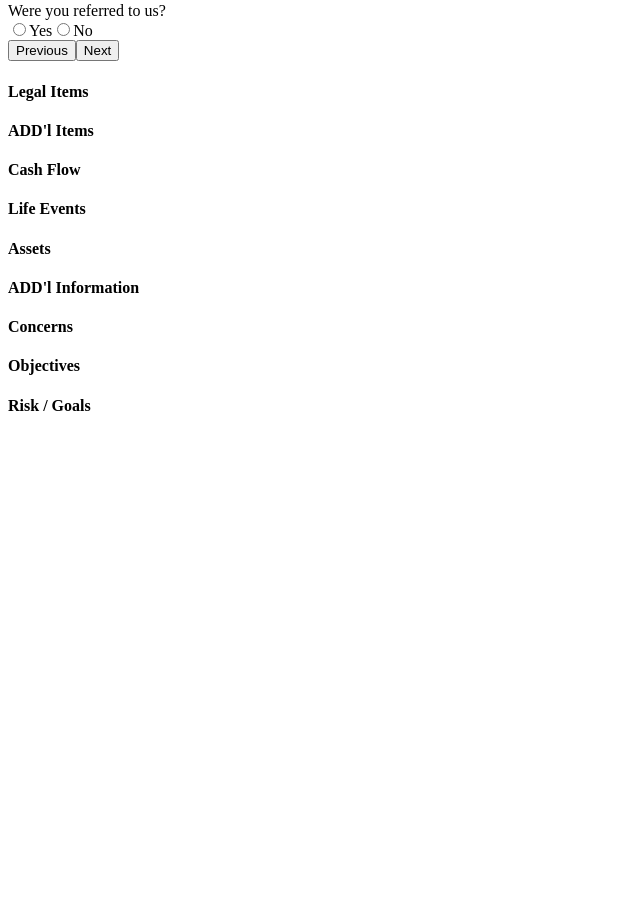
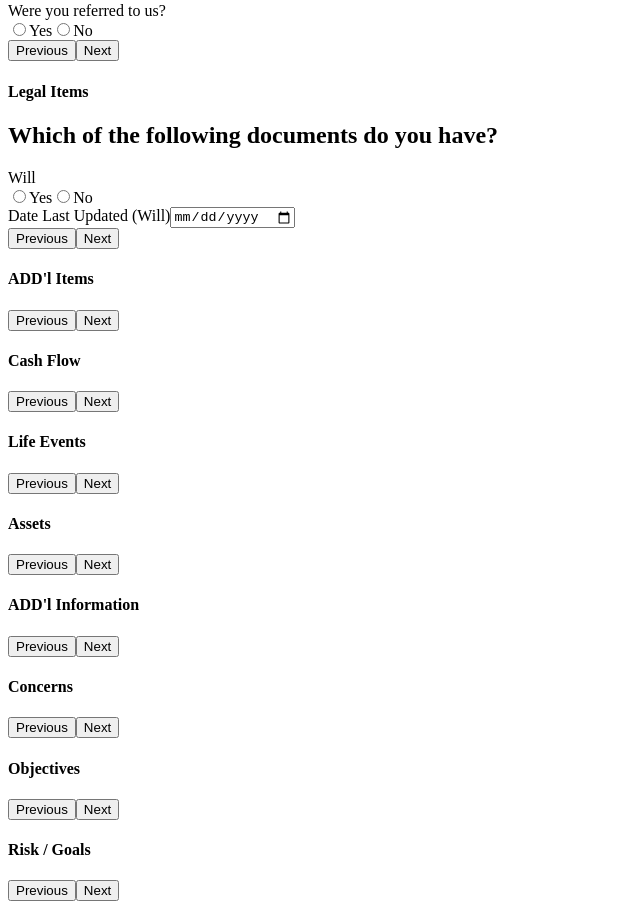
Before and after one commit to coderspassion/multi-step-form, a Vue app: page / in a window 1280 px wide. Shown: the part 1303-2212 px from the top of the page, without its empty margins (0-640 px from the left). Before the commit the page ends 1739 px from the top, so only its background shows below. Built offline with nearby package versions, Linux system fonts and the light colour scheme.

Commit message:
next and prev functionality in all step

```diff
--- a/src/components/FormSteps/Step10.vue
+++ b/src/components/FormSteps/Step10.vue
@@ -4,5 +4,12 @@
         <h4 class="card-title">Concerns</h4>
       </div>
       <div class="card-body"></div>
+      <div class="card-footer">
+      <div class="d-flex justify-content-end gap-1">
+        <button class="btn btn-secondary" @click="$emit('prevStep')">Previous</button>
+        <button class="btn btn-primary" @click="$emit('nextStep')">Next</button>
+      </div>
+
+    </div>
     </div>
   </template>
--- a/src/components/FormSteps/Step11.vue
+++ b/src/components/FormSteps/Step11.vue
@@ -4,5 +4,12 @@
         <h4 class="card-title">Objectives</h4>
       </div>
       <div class="card-body"></div>
+      <div class="card-footer">
+      <div class="d-flex justify-content-end gap-1">
+        <button class="btn btn-secondary" @click="$emit('prevStep')">Previous</button>
+        <button class="btn btn-primary" @click="$emit('nextStep')">Next</button>
+      </div>
+
+    </div>
     </div>
   </template>
--- a/src/components/FormSteps/Step12.vue
+++ b/src/components/FormSteps/Step12.vue
@@ -4,5 +4,12 @@
         <h4 class="card-title">Risk / Goals</h4>
       </div>
       <div class="card-body"></div>
+      <div class="card-footer">
+      <div class="d-flex justify-content-end gap-1">
+        <button class="btn btn-secondary" @click="$emit('prevStep')">Previous</button>
+        <button class="btn btn-primary" @click="$emit('nextStep')">Next</button>
+      </div>
+
+    </div>
     </div>
   </template>
--- a/src/components/FormSteps/Step4.vue
+++ b/src/components/FormSteps/Step4.vue
@@ -1,8 +1,65 @@
+<script setup>
+import multiForm from '../../composables/multiForm';
+
+
+const {mainForm} =multiForm();
+
+</script>
+
 <template>
-    <div class="card">
-      <div class="card-header">
-        <h4 class="card-title">Legal Items</h4>
+  <div class="card">
+    <div class="card-header">
+      <h4 class="card-title">Legal Items</h4>
+    </div>
+    <div class="card-body">
+      <div class="row">
+        <h2>Which of the following documents do you have?</h2>
+        <div class="col-md-6 mb-3">
+          <label class="form-label"
+            >Will</label
+          >
+          <div>
+            <label class="form-check form-check-inline">
+              <input
+                class="form-check-input"
+                type="radio"
+                name="will"
+                value="yes"
+                v-model="mainForm.will"
+              />
+              <span class="form-check-label">Yes</span>
+            </label>
+            <label class="form-check form-check-inline">
+              <input
+                class="form-check-input"
+                type="radio"
+                name="child_with_special_need"
+                value="no"
+                v-model="mainForm.child_with_special_need"
+              />
+              <span class="form-check-label">No</span>
+            </label>
+          </div>
+        </div>
+
+        <div class="col-md-6 mb-3">
+          <label class="form-label"
+            >Date Last Updated (Will)</label
+          >
+          <input type="date" class="form-control" v-model="mainForm.will_last_updated">
+
+        </div>
+
+
       </div>
-      <div class="card-body"></div>
     </div>
-  </template>
+    <div class="card-footer">
+      <div class="d-flex justify-content-end gap-1">
+        <button class="btn btn-secondary" @click="$emit('prevStep')">
+          Previous
+        </button>
+        <button class="btn btn-primary" @click="$emit('nextStep')">Next</button>
+      </div>
+    </div>
+  </div>
+</template>
--- a/src/components/FormSteps/Step5.vue
+++ b/src/components/FormSteps/Step5.vue
@@ -4,5 +4,12 @@
         <h4 class="card-title">ADD'l Items</h4>
       </div>
       <div class="card-body"></div>
+      <div class="card-footer">
+      <div class="d-flex justify-content-end gap-1">
+        <button class="btn btn-secondary" @click="$emit('prevStep')">Previous</button>
+        <button class="btn btn-primary" @click="$emit('nextStep')">Next</button>
+      </div>
+
+    </div>
     </div>
   </template>
--- a/src/components/FormSteps/Step6.vue
+++ b/src/components/FormSteps/Step6.vue
@@ -4,5 +4,12 @@
         <h4 class="card-title">Cash Flow</h4>
       </div>
       <div class="card-body"></div>
+      <div class="card-footer">
+      <div class="d-flex justify-content-end gap-1">
+        <button class="btn btn-secondary" @click="$emit('prevStep')">Previous</button>
+        <button class="btn btn-primary" @click="$emit('nextStep')">Next</button>
+      </div>
+
+    </div>
     </div>
   </template>
--- a/src/components/FormSteps/Step7.vue
+++ b/src/components/FormSteps/Step7.vue
@@ -4,5 +4,12 @@
         <h4 class="card-title">Life Events</h4>
       </div>
       <div class="card-body"></div>
+      <div class="card-footer">
+      <div class="d-flex justify-content-end gap-1">
+        <button class="btn btn-secondary" @click="$emit('prevStep')">Previous</button>
+        <button class="btn btn-primary" @click="$emit('nextStep')">Next</button>
+      </div>
+
+    </div>
     </div>
   </template>
--- a/src/components/FormSteps/Step8.vue
+++ b/src/components/FormSteps/Step8.vue
@@ -4,5 +4,12 @@
         <h4 class="card-title">Assets</h4>
       </div>
       <div class="card-body"></div>
+      <div class="card-footer">
+      <div class="d-flex justify-content-end gap-1">
+        <button class="btn btn-secondary" @click="$emit('prevStep')">Previous</button>
+        <button class="btn btn-primary" @click="$emit('nextStep')">Next</button>
+      </div>
+
+    </div>
     </div>
   </template>
--- a/src/components/FormSteps/Step9.vue
+++ b/src/components/FormSteps/Step9.vue
@@ -4,5 +4,12 @@
         <h4 class="card-title">ADD'l Information</h4>
       </div>
       <div class="card-body"></div>
+      <div class="card-footer">
+      <div class="d-flex justify-content-end gap-1">
+        <button class="btn btn-secondary" @click="$emit('prevStep')">Previous</button>
+        <button class="btn btn-primary" @click="$emit('nextStep')">Next</button>
+      </div>
+
+    </div>
     </div>
   </template>
--- a/src/components/MultiForm.vue
+++ b/src/components/MultiForm.vue
@@ -103,7 +103,7 @@ const prevStep = () => {
                 role="tabpanel"
                 aria-labelledby="step-4-tab"
               >
-                <Step4/>
+                <Step4 @nextStep="nextStep()"  @prevStep="prevStep()"/>
               </div>
 
               <div
@@ -113,7 +113,7 @@ const prevStep = () => {
                 role="tabpanel"
                 aria-labelledby="step-5-tab"
               >
-                <Step5/>
+                <Step5 @nextStep="nextStep()"  @prevStep="prevStep()"/>
               </div>
 
               <div
@@ -123,7 +123,7 @@ const prevStep = () => {
                 role="tabpanel"
                 aria-labelledby="step-6-tab"
               >
-                <Step6/>
+                <Step6 @nextStep="nextStep()"  @prevStep="prevStep()"/>
               </div>
 
               <div
@@ -133,7 +133,7 @@ const prevStep = () => {
                 role="tabpanel"
                 aria-labelledby="step-7-tab"
               >
-                <Step7/>
+                <Step7 @nextStep="nextStep()"  @prevStep="prevStep()"/>
               </div>
 
               <div
@@ -143,7 +143,7 @@ const prevStep = () => {
                 role="tabpanel"
                 aria-labelledby="step-8-tab"
               >
-                <Step8/>
+                <Step8 @nextStep="nextStep()"  @prevStep="prevStep()"/>
               </div>
 
               <div
@@ -153,7 +153,7 @@ const prevStep = () => {
                 role="tabpanel"
                 aria-labelledby="step-9-tab"
               >
-                <Step9/>
+                <Step9 @nextStep="nextStep()"  @prevStep="prevStep()"/>
               </div>
 
               <div
@@ -163,7 +163,7 @@ const prevStep = () => {
                 role="tabpanel"
                 aria-labelledby="step-10-tab"
               >
-                <Step10/>
+                <Step10 @nextStep="nextStep()"  @prevStep="prevStep()"/>
               </div>
 
               <div
@@ -173,7 +173,7 @@ const prevStep = () => {
                 role="tabpanel"
                 aria-labelledby="step-11-tab"
               >
-                <Step11/>
+                <Step11 @nextStep="nextStep()"  @prevStep="prevStep()"/>
               </div>
 
               <div
@@ -183,7 +183,7 @@ const prevStep = () => {
                 role="tabpanel"
                 aria-labelledby="step-12-tab"
               >
-                <Step12/>
+                <Step12 @nextStep="nextStep()"  @prevStep="prevStep()"/>
               </div>
             </div>
           </div>
--- a/src/composables/multiForm.js
+++ b/src/composables/multiForm.js
@@ -41,7 +41,18 @@ export default function multiForm() {
     child_with_special_need:"",
     child_joint_owners:"",
     referred:"",
-    referred_by:""
+    referred_by:"",
+    //legal items
+    will:"",
+    will_last_updated:"",
+    poa_asstes:"",
+    poa_asstes_last_updated:"",
+    poa_health:"",
+    poa_health_last_updated:"",
+    living_will:"",
+    living_will_last_updated:"",
+    living_trust:"",
+    living_trust_last_updated:"",
   });
 
   const addChild = (index) => {
```
